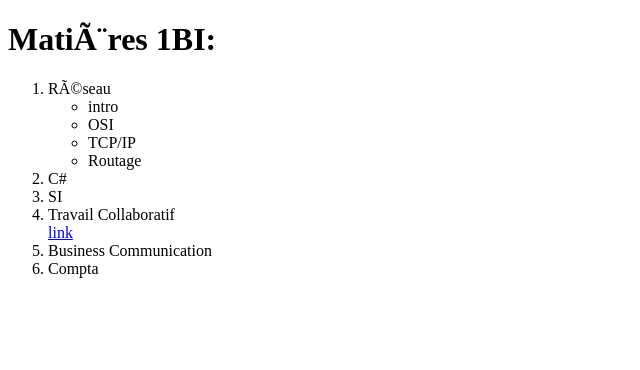
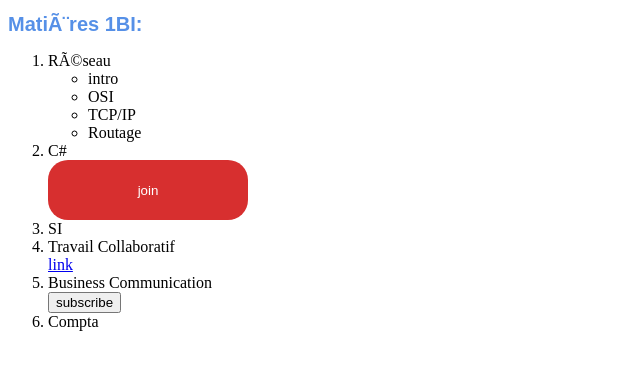
Before and after one commit to susoooooooo/codyyytounsi.io, a plain HTML site: page index.html in a window 1280 px wide. Shown: the whole page, without its empty margins (0-640 px from the left). Drawn offline with Linux system fonts and the light colour scheme.

Commit message:
Add files via upload

```diff
--- /dev/null
+++ b/buttons.css
@@ -0,0 +1,15 @@
+.b1{
+    background-color: rgb(215, 47, 47);
+    color: white;
+    border : none;
+    border-radius : 20px;
+    height:60px;
+    width:200px;
+    transition: opacity 0.5s;
+}
+
+h1{
+    color:rgb(86, 144, 231);
+    font-family: Arial, Helvetica, sans-serif;
+    font-size: 20px;
+}
--- a/index.html
+++ b/index.html
@@ -4,6 +4,7 @@
         <title>Accueil</title>
         <meta charset="utf.g"/>
         <meta name="viewport" content="width=device-width, initial-scale=1.0">
+        <link rel="stylesheet" href="buttons.css">
 
     </head>
 
@@ -18,10 +19,12 @@
                     <li>Routage</li>
                 </ul>
             <li>C#</li>
+            <a href="https://www.facebook.com/" target="_blank"><button class="b1">join</button></a>
             <li>SI</li>
             <li>Travail Collaboratif</li>
             <a href="https://www.facebook.com/" target="_blank">link</a>
             <li>Business Communication</li>
+            <button class="b2">subscribe</button>
             <li>Compta</li>
         </ol>
     </body>
```
